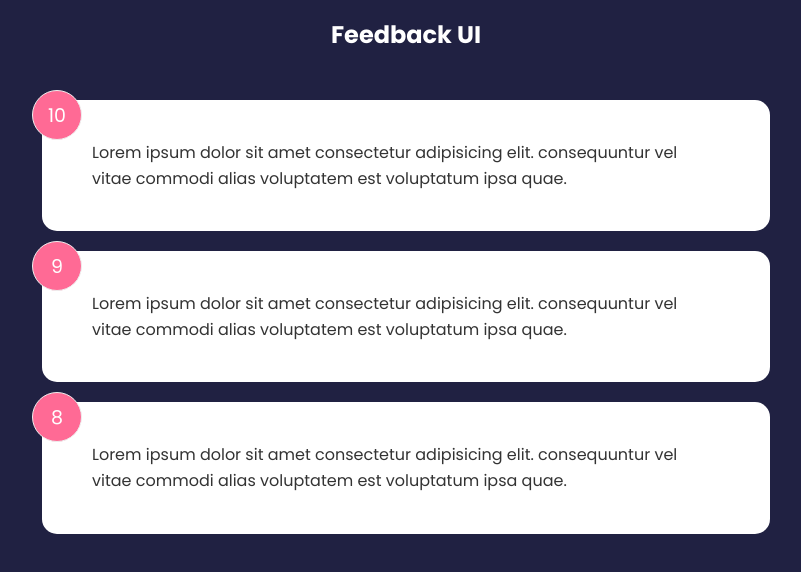
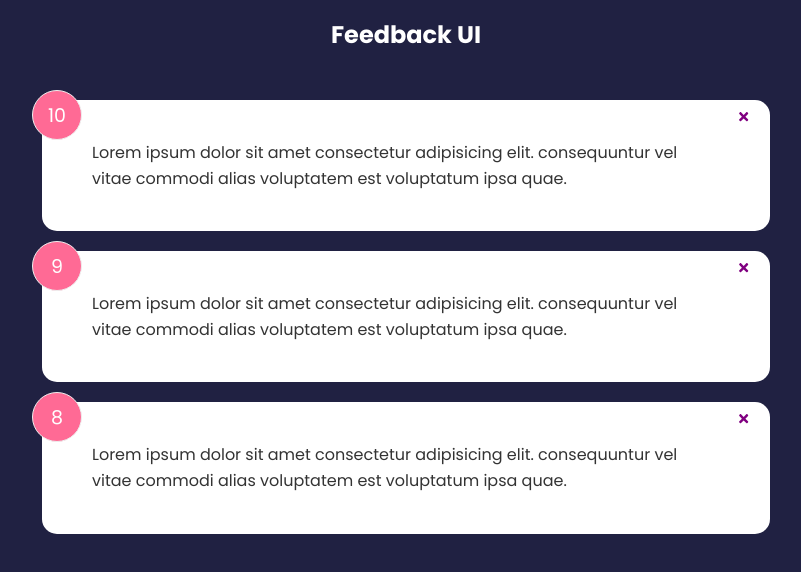
Before and after one commit to helios63/feedback-app, a React (Create React App) app: page / in a window 1280 px wide. Shown: the top 572 px of the page, without its empty margins (234-1035 px from the left). Built offline with nearby package versions, Linux system fonts and the light colour scheme.

Commit message:
close icon added

```diff
--- a/src/components/FeedbackItem.jsx
+++ b/src/components/FeedbackItem.jsx
@@ -1,9 +1,13 @@
+import { FaTimes } from "react-icons/fa"
 import Card from "./shared/Card"
 
 function FeedbackItem({item}) {
     return (
         <Card>
             <div className="num-display">{item.rating}</div>
+            <button className="close">
+                <FaTimes color="purple" />
+            </button>
             <div className="text-display">{item.text}</div>
         </Card>
     )
```
